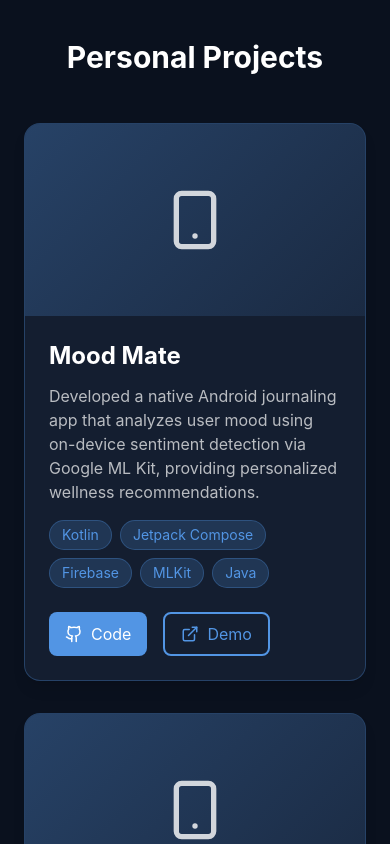
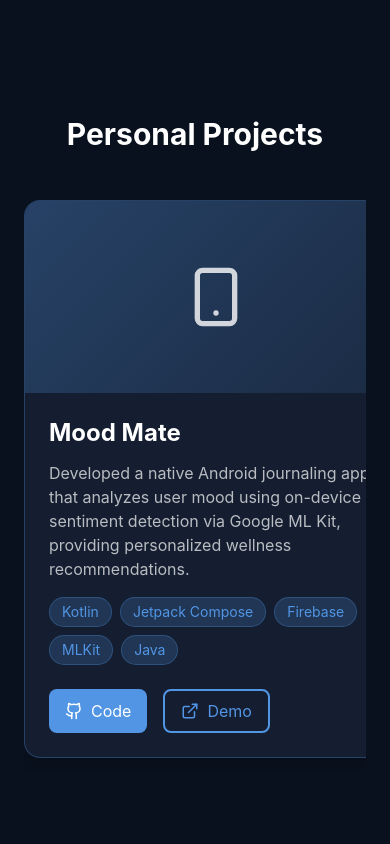
Before and after one commit to snehayadnik/Portfolio-Website, a React (Vite) app: page / in a window 390 px wide. Shown: the part 5120-5964 px from the top of the page. Built offline with nearby package versions, Linux system fonts and the light colour scheme.

Commit message:
Updated index.css

```diff
--- a/src/components/Projects.tsx
+++ b/src/components/Projects.tsx
@@ -73,13 +73,14 @@ const Projects = () => {
           Personal Projects
         </h2>
 
-        <div className="grid md:grid-cols-2 gap-8">
+        <div className="overflow-x-auto scrollbar-hide">
+          <div className="flex gap-8 pb-4" style={{ minWidth: "min-content" }}>
             {projects.map((project, index) => (
               <div
                 key={index}
                 onMouseEnter={() => setHoveredIndex(index)}
                 onMouseLeave={() => setHoveredIndex(null)}
-              className={`group relative rounded-2xl overflow-hidden shadow-lg hover:shadow-2xl transition-all duration-500 transform ${
+                className={`group relative rounded-2xl overflow-hidden shadow-lg hover:shadow-2xl transition-all duration-500 transform flex-shrink-0 w-96 ${
                   isVisible
                     ? "translate-y-0 opacity-100"
                     : "translate-y-10 opacity-0"
@@ -172,6 +173,7 @@ const Projects = () => {
             ))}
           </div>
         </div>
+      </div>
     </section>
   );
 };
--- a/src/index.css
+++ b/src/index.css
@@ -15,3 +15,12 @@ body {
   -webkit-font-smoothing: antialiased;
   -moz-osx-font-smoothing: grayscale;
 }
+
+.scrollbar-hide {
+  -ms-overflow-style: none;
+  scrollbar-width: none;
+}
+
+.scrollbar-hide::-webkit-scrollbar {
+  display: none;
+}
```
Lines whose indentation alone changed are shown as unchanged.
